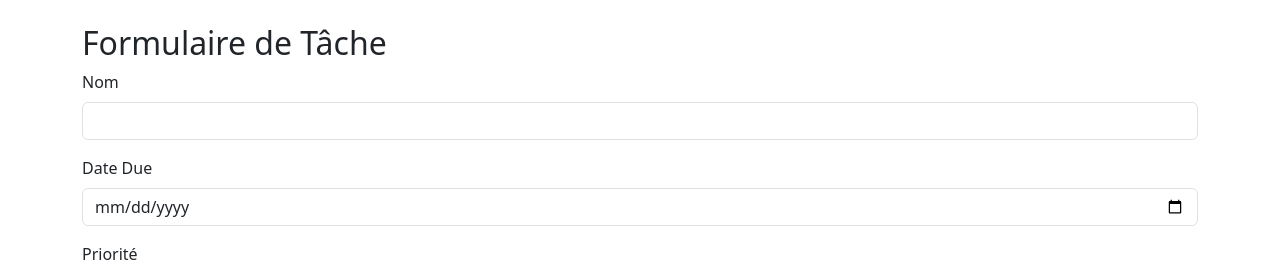
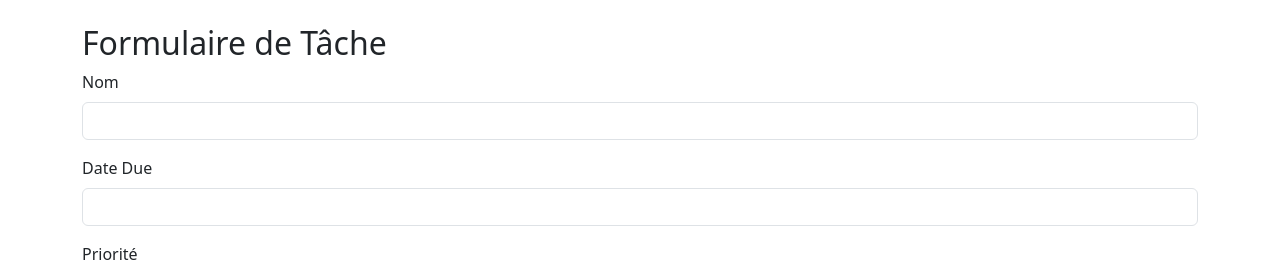
Before and after one commit to Martin-Rouault/Form-React, a React (Vite) app: page / in a window 1280 px wide. Shown: the top 274 px of the page. Built offline with nearby package versions, Linux system fonts and the light colour scheme.

Commit message:
add yup verification

```diff
--- a/src/App.jsx
+++ b/src/App.jsx
@@ -2,6 +2,41 @@ import { Form, Button } from "react-bootstrap";
 import "bootstrap/dist/css/bootstrap.min.css";
 import "./App.css";
 import { useForm } from "react-hook-form";
+import * as yup from "yup";
+import { yupResolver } from "@hookform/resolvers/yup";
+
+const formSchema = yup.object().shape({
+    name: yup
+        .string()
+        .required("Le nom est requis")
+        .min(8, "Le nom doit contenir au moins 8 caractères")
+        .max(15, "Le nom ne peut pas dépasser 15 caractères"),
+    dueDate: yup
+        .string()
+        .required("La date est requise")
+        .matches(
+            /^(0[1-9]|[12]\d|3[01])\/(0[1-9]|1[0-2])\/\d{4}$/,
+            "Le format doit être JJ/MM/AAAA"
+        )
+        .test(
+            "isValidDate",
+            "La date ne doit pas être antérieure à aujourd’hui",
+            (value) => {
+                if (!value) return false;
+                const [day, month, year] = value.split("/").map(Number);
+                const inputDate = new Date(year, month - 1, day);
+                inputDate.setHours(0, 0, 0, 0);
+                const today = new Date();
+                today.setHours(0, 0, 0, 0);
+                return inputDate >= today;
+            }
+        )
+        .required("Ce champ est requis"),
+    priority: yup
+        .string()
+        .oneOf(["Basse", "Moyenne", "Elevée"], "Priorité invalide"),
+    isCompleted: yup.boolean(),
+});
 
 function App() {
     const {
@@ -10,6 +45,7 @@ function App() {
         reset,
         formState: { errors },
     } = useForm({
+        resolver: yupResolver(formSchema),
         defaultValues: {
             name: "",
             dueDate: "",
@@ -46,7 +82,7 @@ function App() {
                         {...register("dueDate", {
                             required: "La date est requise",
                         })}
-                        type="date"
+                        type="text"
                     />
                     {errors.dueDate && (
                         <p className="text-danger">{errors.dueDate.message}</p>
```
